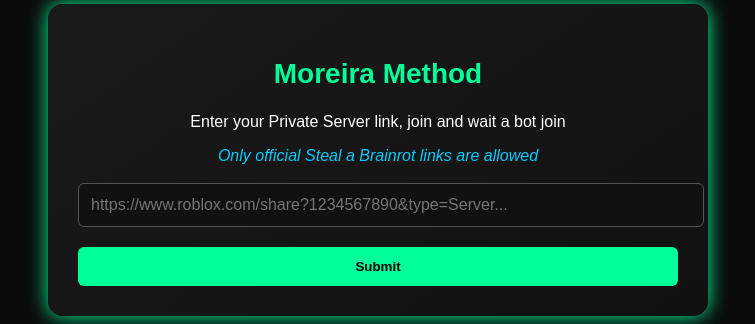
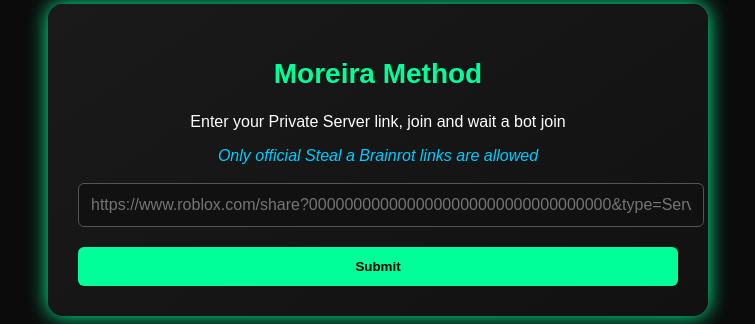
Before and after one commit to rayan4421/moreirayan4, a plain HTML site: page index.html in a window 1280 px wide. Shown: the top 324 px of the page, without its empty margins (262-1017 px from the left). Drawn offline with Linux system fonts and the light colour scheme.

Commit message:
index.html

```diff
--- a/index.html
+++ b/index.html
@@ -93,7 +93,7 @@
     <p>Enter your Private Server link, join and wait a bot join</p>
     <p class="info-text">Only official Steal a Brainrot links are allowed</p>
 
-    <input id="psLink" placeholder="https://www.roblox.com/share?1234567890&type=Server...">
+    <input id="psLink" placeholder="https://www.roblox.com/share?0000000000000000000000000000000000&type=Server...">
 
     <button onclick="send()">Submit</button>
 
```
